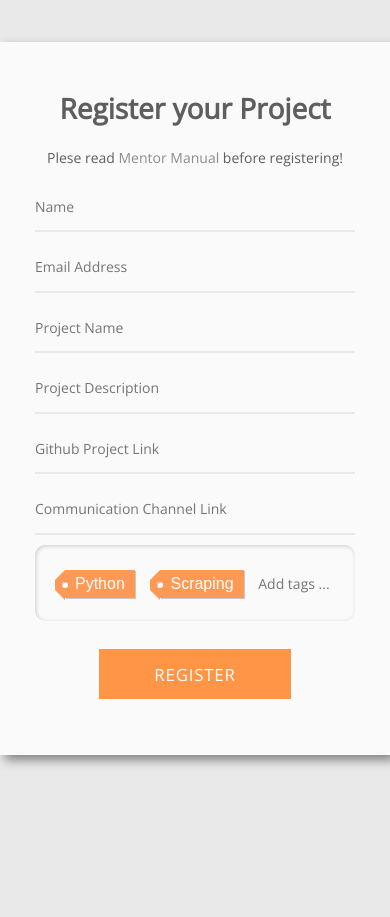
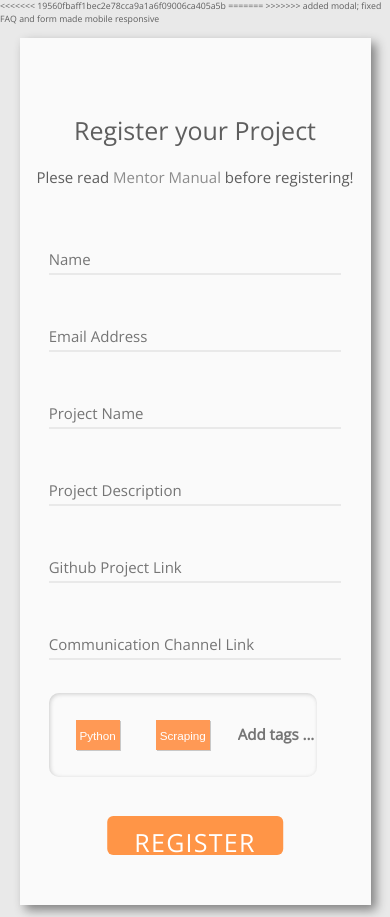
Before and after one commit to kossiitkgp/kwoc-2017, a plain HTML site: page templates/mentor_form.html in a window 390 px wide. Before the commit the page ends 844 px from the top, so only its background shows below. Drawn offline with nearby package versions, Linux system fonts and the light colour scheme.

Commit message:
added modal; fixed FAQ and form made mobile responsive

```diff
--- a/templates/mentor_form.html
+++ b/templates/mentor_form.html
@@ -1,8 +1,14 @@
 <!doctype html>
 <html lang="en">
     <head>
+      <link rel="stylesheet" href="https://maxcdn.bootstrapcdn.com/bootstrap/3.3.7/css/bootstrap.min.css">
+       <meta name="viewport" content="width=device-width, initial-scale=1.0">
       <script src="https://ajax.googleapis.com/ajax/libs/jquery/3.2.1/jquery.min.js"></script>
+<<<<<<< 19560fbaff1bec2e78cca9a1a6f09006ca405a5b
       <title>Register yourself as mentor and propose a project</title>
+=======
+      <script src="https://maxcdn.bootstrapcdn.com/bootstrap/3.3.7/js/bootstrap.min.js"></script>
+>>>>>>> added modal; fixed FAQ and form made mobile responsive
       <style>
       @import url(https://fonts.googleapis.com/css?family=Open+Sans:400);
 
@@ -25,24 +31,25 @@ body {
 /* Form Layout */
 .form-wrapper {
   background: #fafafa;
-  margin: 3em auto;
-  padding: 2em 1em;
-  padding-bottom:4em;
-  max-width: 600px;
+  margin: 3vw auto;
+  padding: 5vh 1vw;
+  padding-bottom:6vh;
+  max-width: 50vw;
   box-shadow: 5px 5px 10px grey;
+  min-height:100vh;
 }
 
 h1 {
   text-align: center;
-  padding: 1em 0;
+  padding: 2vh 0;
 }
 
 form {
-  padding: 0 1.5em;
+  padding: 0 3vh;
 }
 
 .form-item {
-  margin-bottom: 0.75em;
+  margin-bottom: 2vh;
   width: 100%;
 }
 
@@ -52,7 +59,7 @@ form {
   border-bottom: 2px solid #e9e9e9;
   color: #666;
   font-family: 'Open Sans', sans-serif;
-  font-size: 1em;
+  font-size: 1.2vw;
   height: 50px;
   transition: border-color 0.3s;
   width: 100%;
@@ -64,7 +71,7 @@ form {
 }
 
 .button-panel {
-  margin: 2em 0 0;
+   margin: 2vw 0 0;
   width: 100%;
 }
 
@@ -76,9 +83,9 @@ form {
   position: relative;
   left:50%;
   transform: translateX(-50%);
-  height: 50px;
+  height: 4vw;
   font-family: 'Open Sans', sans-serif;
-  font-size: 1.2em;
+  font-size: 2vw;
   letter-spacing: 0.05em;
   text-align: center;
   text-transform: uppercase;
@@ -91,8 +98,8 @@ form {
 }
 
 .form-footer {
-  font-size: 1em;
-  padding-bottom: 1em;
+  font-size: 1.5vw;
+  padding-bottom: 1vw;
   text-align: center;
 }
 
@@ -112,7 +119,7 @@ form {
   border-radius: 10px;
   box-shadow: 1px 1px 4px #CCC inset;
   padding: 10px;
-  width: 100%;
+  width: 45vw;
   background: #fafafa;
   margin: auto;
 }
@@ -133,9 +140,9 @@ form {
   display: inline-block;
   background: #F95;
   color: #FFF;
-  padding: 5px 10px;
-  margin:2px 2px 2px 20px;
-  font: normal 16px sans-serif;
+  padding: 1vh 1vw;
+  margin:2vh 2vh 2vh 2vh;
+  font: normal 1vw sans-serif;
   position: relative;
   cursor: default;
   box-shadow:1px 1px 0 rgba(0,0,0,.2);
@@ -150,13 +157,13 @@ form {
   position: absolute;
   width: 0;
   background: inherit;
-  height: 10px;
-  border: 10px solid #fafafa;
+  height: 15px;
+  border: 15px solid #fafafa;
   border-right-color: transparent;
   -webkit-border-radius: 10px 0 0 10px;
   -moz-border-radius:10px 0 0 10px;
   border-radius:10px 0 0 10px;
-  left: -20px;
+  left: -25px;
   top: 0;
 }
 
@@ -190,6 +197,54 @@ form {
 .close:hover {
   color: rgba(0,0,0,.5);
 }
+@media only screen and (max-width: 500px) {
+      .form-wrapper {
+    max-width: 90vw;
+    min-height:95vh;
+  }
+  h1 {
+    text-align: center;
+    padding: 2vh 0;
+    font-size: 25px;
+  }
+  .form-footer {
+    font-size: 15px;
+    padding-bottom: 1vw;
+    text-align: center;
+  }
+  .form-item {
+    margin-top: 4vh;
+    margin-bottom: 4vh;
+    width: 100%;
+  }
+  .form-item input {
+    font-size: 15px;
+    height: 30px;
+  }
+  #tags{
+    width:100%;
+  }
+  #tag-typer{
+    width: 100px;
+    font-size: 15px;
+  }
+  .tag{
+    padding: 1vh 1vw;
+    margin:2vh 2vh 2vh 2vh;
+    font: normal 3vw sans-serif;
+  }
+  .button-panel .button {
+    height: 10vw;
+    font-size: 25px;
+    width: 60%;
+  }
+  .tag:before{
+    display: none;
+  }
+  .tag:after{
+    display: none;
+  }
+  }
       </style>
     </head>
     <body>
@@ -236,10 +291,30 @@ form {
   </label>
     </div>
     <div class="button-panel">
-      <input class="button" type="submit" value="Register" title="Register"></input>
+      <input class="button btn btn-info btn-lg" data-toggle="modal" data-target="#myModal" type="submit" value="Register" title="Register"></input>
     </div>
   </form>
 </div>
+
+<div class="modal fade" id="myModal" role="dialog">
+    <div class="modal-dialog">
+
+      <!-- Modal content-->
+      <div class="modal-content">
+        <div class="modal-header">
+          <button type="button" class="close" data-dismiss="modal">&times;</button>
+          <h4 class="modal-title">Registration Success</h4>
+        </div>
+        <div class="modal-body">
+          <p style="font-size:15px;">You have been successfully registered as a mentor.</p>
+        </div>
+        <div class="modal-footer">
+          <button type="button" class="btn btn-default" data-dismiss="modal">Go to home page</button>
+        </div>
+      </div>
+
+    </div>
+  </div>
     </body>
 <script>
 $(document).ready( function() {
```
